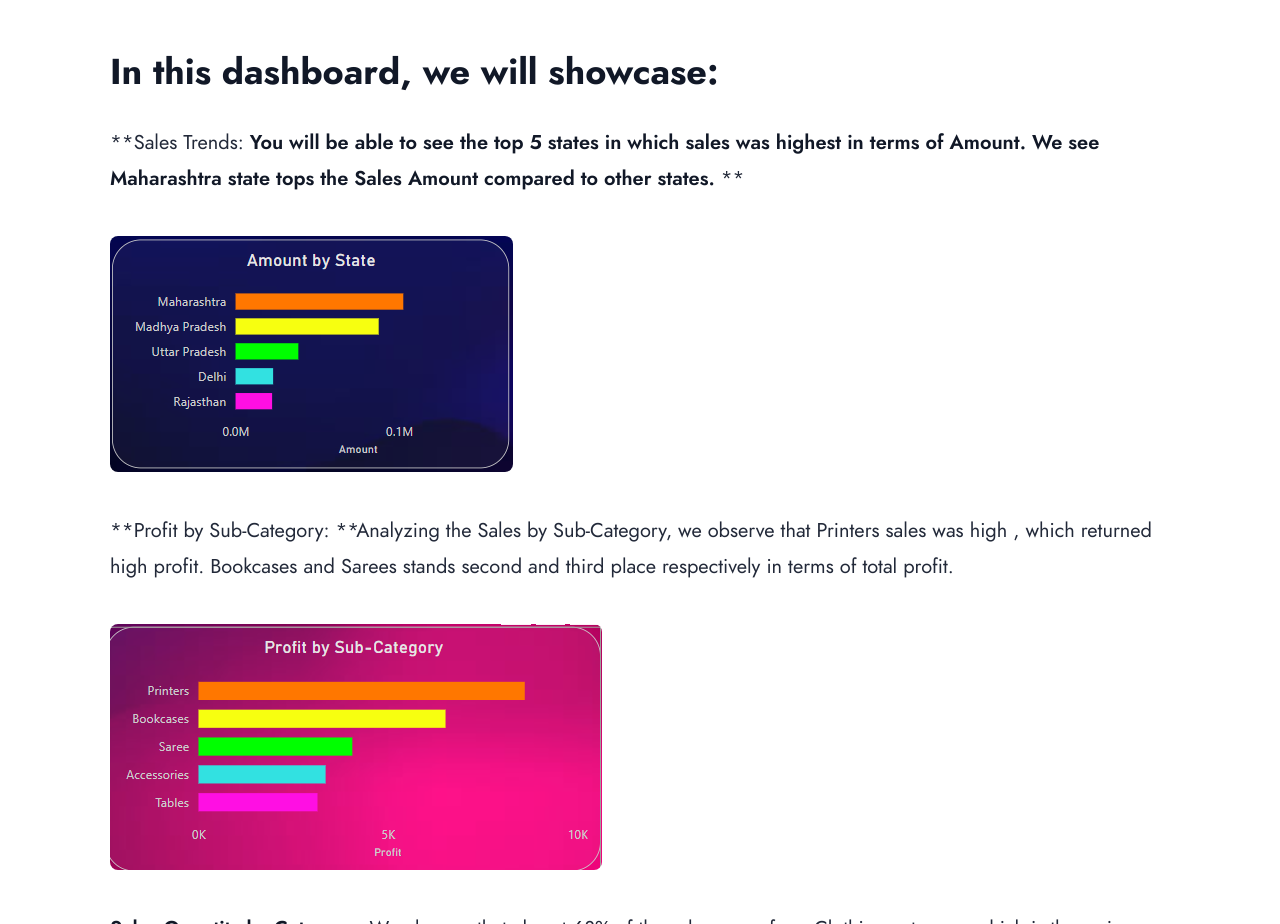
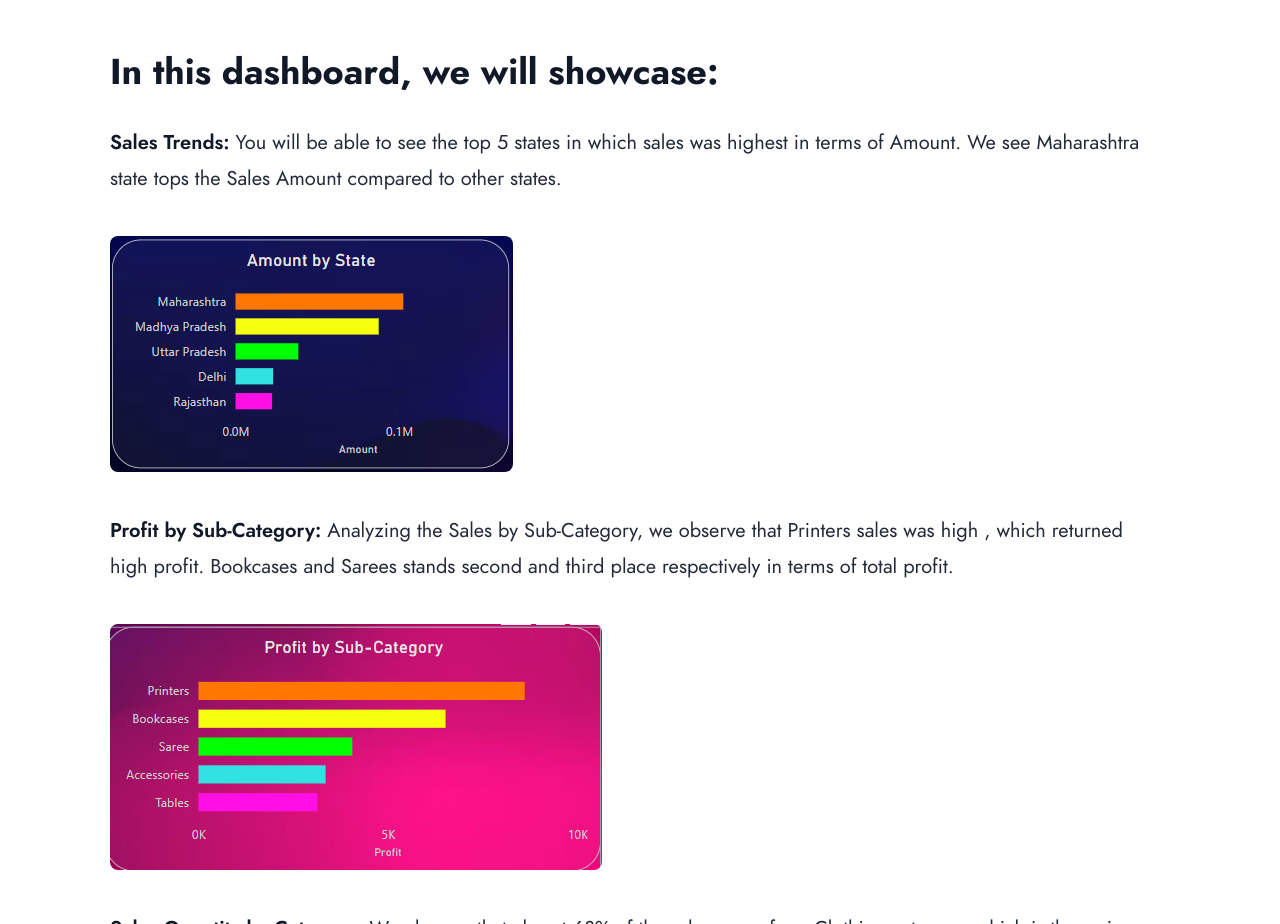
Before and after one commit to nidhish-nayak/nayan, an Astro site: page /projects/data-management in a window 1280 px wide. Shown: the part 1480-2404 px from the top of the page. Built offline with nearby package versions, Linux system fonts and the light colour scheme; Astro itself is replaced by a stand-in of ours.

Commit message:
Update Projects “data-management”

```diff
--- a/src/content/projects/data-management.md
+++ b/src/content/projects/data-management.md
@@ -22,11 +22,11 @@ The Power BI E-commerce Sales Dashboard is a powerful tool designed to transform
 
 ## In this dashboard, we will showcase:
 
-**Sales Trends: **You will be able to see the top 5 states in which sales was highest in terms of Amount. We see Maharashtra state tops the Sales Amount compared to other states.** **
+**Sales Trends:** You will be able to see the top 5 states in which sales was highest in terms of Amount. We see Maharashtra state tops the Sales Amount compared to other states.
 
 ![Sales amount by States](/screenshot-2023-11-16-111928.png)
 
-**Profit by Sub-Category: **Analyzing the Sales by Sub-Category, we observe that Printers sales was high , which returned high profit. Bookcases and Sarees stands second and third place respectively in terms of total profit.
+**Profit by Sub-Category:** Analyzing the Sales by Sub-Category, we observe that Printers sales was high , which returned high profit. Bookcases and Sarees stands second and third place respectively in terms of total profit.
 
 ![Sales by sub-Category](/screenshot-2023-11-16-112214.png)
 
```
